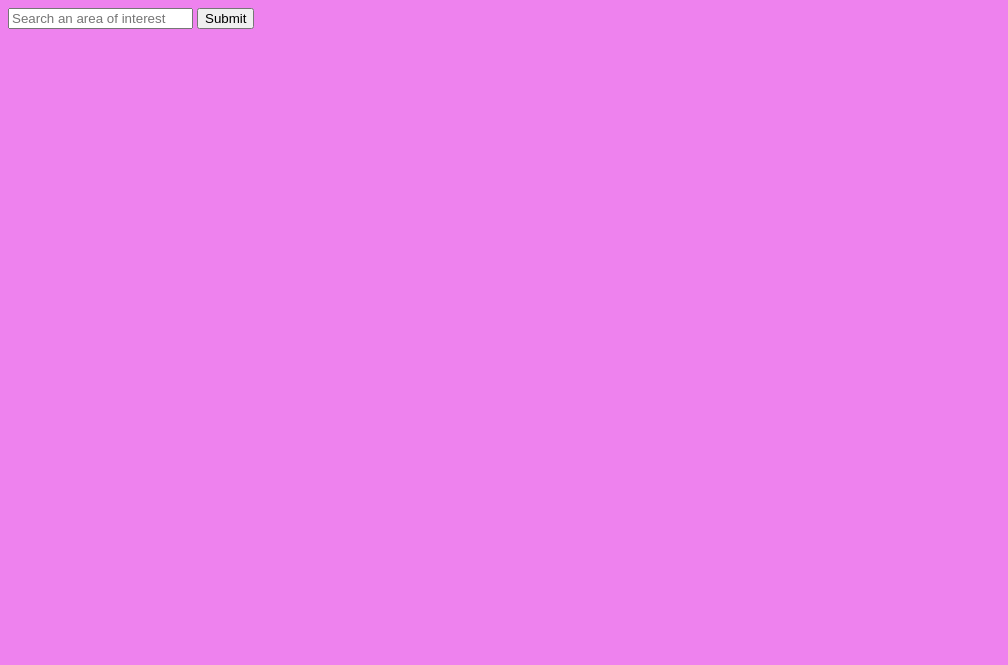
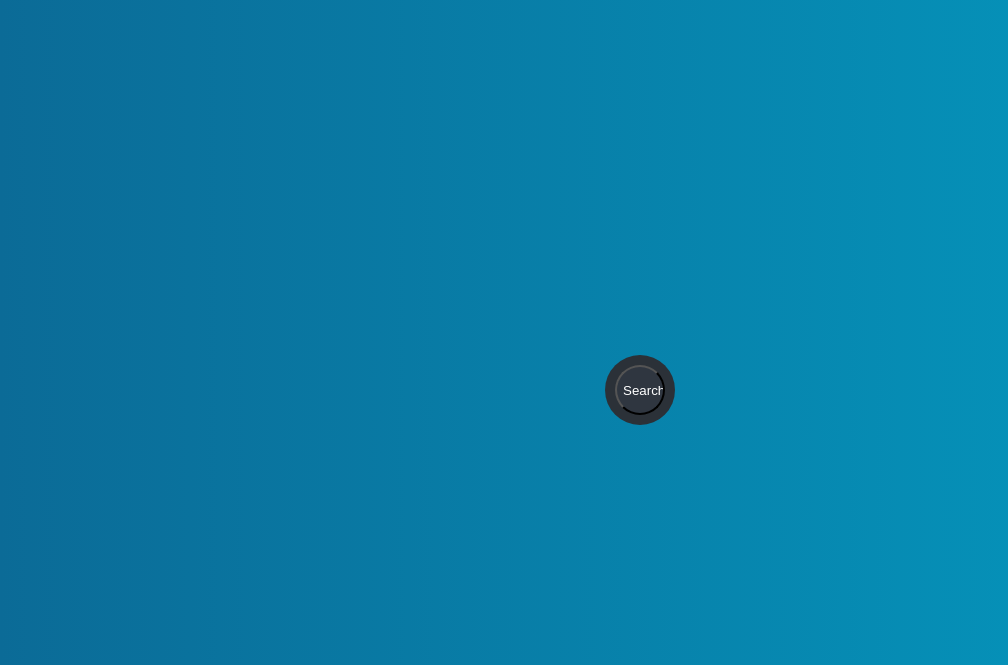
Before and after one commit to fuzzyhappy/Inquery, a Flask app: page / in a window 1280 px wide. Shown: the top 665 px of the page, without its empty margins (0-1008 px from the left). Run offline with Flask 2, Linux system fonts and the light colour scheme; some libraries are stand-ins or nearby versions.

Commit message:
search bar is hotter

```diff
--- a/hello.py
+++ b/hello.py
@@ -44,4 +44,3 @@ def add_name():
 
 if __name__ == '__main__':
     app.run(debug=True)
-    print(query_ref)
--- a/static/styles.css
+++ b/static/styles.css
@@ -1,7 +1,3 @@
-body {
-  background-color: violet;
-}
-
 a {
   color: white;
   text-decoration: none;
@@ -24,3 +20,54 @@ h1, h2 {
 .centered-h1 {
    text-align: center;
 }
+
+body {
+  background-image: linear-gradient(to right , #0b6b97 , #049ac0);
+}
+
+.searchBox {
+  position: absolute;
+  top: 40%;
+  left: 50%;
+  transform:  translate(-50%,50%);
+  background: #2b3138;
+  height: 50px;
+  border-radius: 40px;
+  padding: 10px;
+
+}
+
+.searchBox:hover > .searchInput {
+  width: 300px;
+}
+
+.searchInput:focus {
+  width: 300px;
+}
+
+
+.searchButton {
+  color: white;
+  float: right;
+  width: 50px;
+  height: 50px;
+  border-radius: 50%;
+  background: #2f3640;
+  display: flex;
+  justify-content: center;
+  align-items: center;
+  transition: 0.4s;
+}
+
+.searchInput {
+  border:none;
+  background: none;
+  outline:none;
+  float:left;
+  padding: 0;
+  color: white;
+  font-size: 16px;
+  transition: 0.4s;
+  line-height: 50px;
+  width: 0px;
+}
--- a/templates/index.html
+++ b/templates/index.html
@@ -2,13 +2,15 @@
 <html>
   <head>
       <title>Search Engine</title>
-      <link href="styles.css" rel="stylesheet" />
+      <link href="static/styles.css?v=1.0.8-test12" rel="stylesheet" type="text/css"/>
   </head>
 
 <body>
   <form action="/" method="post">
-    <input name="area" type="text" placeholder="Search an area of interest"/>
-    <input type="submit" />
+    <div class="searchBox">
+        <input class="searchInput" type="text" name="area" placeholder="Search an area of interest">
+        <input class="searchButton" type="submit" value="Search">
+    </div>
   </form>
 
   {% for name in data %}
```
